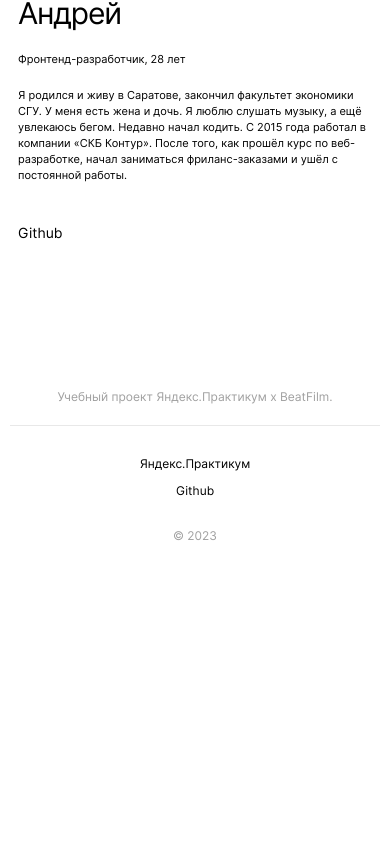
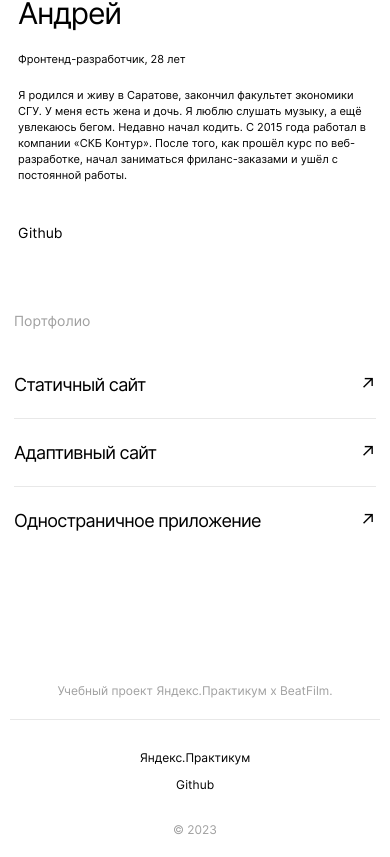
Before and after one commit to isildurrr1/movies-explorer-frontend, a React (Create React App) app: page / in a window 390 px wide. Shown: the part 2594-3451 px from the top of the page. Before the commit the page ends 3157 px from the top, so only its background shows below. Built offline with nearby package versions, Linux system fonts and the light colour scheme.

Commit message:
add portfolio

```diff
--- a/src/components/Footer/Footer.jsx
+++ b/src/components/Footer/Footer.jsx
@@ -8,10 +8,10 @@ const Footer = () => {
           Учебный проект Яндекс.Практикум х BeatFilm.
         </div>
         <div className="footer__links-container">
-          <span class="footer__copyright">© 2023</span>
-          <nav class="footer__links">
-            <a href="https://practicum.yandex.ru/" class="footer__link" target="blank">Яндекс.Практикум</a>
-            <a href="https://github.com/isildurrr1" class="footer__link" target="blank">Github</a>
+          <span className="footer__copyright">© 2023</span>
+          <nav className="footer__links">
+            <a href="https://practicum.yandex.ru/" className="footer__link" target="blank">Яндекс.Практикум</a>
+            <a href="https://github.com/isildurrr1" className="footer__link" target="blank">Github</a>
           </nav>
         </div>
       </div>
--- a/src/components/Header/Header.css
+++ b/src/components/Header/Header.css
@@ -67,9 +67,13 @@
   width: 30px;
   height: 30px;
   border-radius: 6px;
-  background: #F9F9F9;
+  background: url(../../images/account-logo.svg) no-repeat center #F9F9F9;
   display: flex;
   margin-left: 13px;
+}
+
+.header__account-icon_dark {
+  background: url(../../images/account-logo_main.svg) no-repeat center black;
 }
 
 .header__account {
@@ -85,10 +89,6 @@
 
 .header__nav-container {
   display: flex;
-}
-
-.header__account-logo {
-  margin: auto;
 }
 
 .header__burger-logo {
--- a/src/components/Header/Header.jsx
+++ b/src/components/Header/Header.jsx
@@ -1,9 +1,10 @@
 import './Header.css'
 import logo from '../../images/logo.svg'
-import accountLogo from '../../images/account-logo.svg'
 import burger from '../../images/burger.svg'
+import { useLocation } from 'react-router-dom';
 
 const Header = ({ loggedIn, bgColor, menuActive }) => {
+  const location = useLocation();
   const hundleMenuActive = () => menuActive();
   return (
     <header className={`header ${bgColor === 'pink' ? 'header_pink' : ''}`}>
@@ -25,10 +26,7 @@ const Header = ({ loggedIn, bgColor, menuActive }) => {
                   <a href='/saved-movies' className='header__nav-link'>Сохраненные фильмы</a>
                 </nav>
                 <a href='/movies' className='header__account'>
-                  Аккаунт
-                  <div className="header__account-icon">
-                    <img src={accountLogo} alt="accountLogo" className="header__account-logo" />
-                  </div>
+                  Аккаунт<div className={`header__account-icon ${location.pathname === '/' ? 'header__account-icon_dark' : ''}`}></div>
                 </a>
                 <img src={burger} alt='burger' className='header__burger-logo' onClick={hundleMenuActive}/>
               </div>
--- a/src/components/Main/Main.jsx
+++ b/src/components/Main/Main.jsx
@@ -4,8 +4,9 @@ import Promo from "./Promo/Promo";
 import NavTab from "./NavTab/NavTab";
 import Footer from "../Footer/Footer";
 import Header from "../Header/Header";
-import Portfolio from "./Portfolio/AboutMe";
+import AboutMe from "./AboutMe/AboutMe";
 import BurgerMenu from "../Header/BurgerMenu/BurgerMenu";
+import Portfolio from "./Portfolio/Portfolio";
 import './Main.css'
 import { useState } from "react";
 
@@ -14,12 +15,13 @@ const Main = ({ loggedIn }) => {
   const toggleMenuActive = () => setMenuActive(!menuActive);
   return (
     <main className="main">
-      {menuActive && <BurgerMenu closeMenu={toggleMenuActive}/>}
+      {menuActive && <BurgerMenu closeMenu={toggleMenuActive} />}
       <Header loggedIn={loggedIn} bgColor={'pink'} menuActive={toggleMenuActive} />
       <Promo />
       <NavTab />
       <AboutProject />
       <Techs />
+      <AboutMe />
       <Portfolio />
       <Footer />
     </main>
--- a/src/components/Main/NavTab/NavTab.jsx
+++ b/src/components/Main/NavTab/NavTab.jsx
@@ -3,10 +3,10 @@ import './NavTab.css';
 const NavTab = () => {
   return (
     <div className="navtab">
-      <nav class="navtab__links">
-        <a href="#about" class="navtab__link">О проекте</a>
-        <a href="#techs" class="navtab__link">Технологии</a>
-        <a href="#student" class="navtab__link" >Студент</a>
+      <nav className="navtab__links">
+        <a href="#about" className="navtab__link">О проекте</a>
+        <a href="#techs" className="navtab__link">Технологии</a>
+        <a href="#student" className="navtab__link" >Студент</a>
       </nav>
     </div>
   );
--- /dev/null
+++ b/src/components/Main/Portfolio/Portfolio.css
@@ -0,0 +1,63 @@
+.portfolio__container {
+  max-width: 1140px;
+  padding: 0 70px 125px 70px;
+  margin: auto;
+}
+
+.portfolio__title {
+  color: #A0A0A0;
+  font-size: 18px;
+  font-style: normal;
+  font-weight: 400;
+  line-height: 20px;
+  margin: 0 0 50px 0;
+  display: inline-block;
+}
+
+.portfolio__link {
+  text-decoration: none;
+  color: black;
+  display: flex;
+  justify-content: space-between;
+}
+
+.portfolio__text {
+  display: inline-block;
+  margin: 0;
+  font-size: 30px;
+  font-style: normal;
+  font-weight: 400;
+  line-height: 50px;
+  letter-spacing: -1.2px;
+}
+
+.portfolio__line {
+  height: 19px;
+  border-bottom: 1px solid #E8E8E8;
+  margin-bottom: 20px;
+}
+
+@media screen and (max-width: 768px) {
+  .portfolio__container {
+    padding: 0 50px 90px 50px;
+  }
+  .portfolio__text {
+    font-size: 28px;
+    letter-spacing: -1.12px;
+  }
+}
+
+@media screen and (max-width: 425px) {
+  .portfolio__container {
+    padding: 0 14px 70px 14px;
+  }
+  .portfolio__title {
+    font-size: 14px;
+    margin-bottom: 40px;
+  }
+  .portfolio__text {
+    font-size: 18px;
+    line-height: 28px;
+    letter-spacing: -0.72px;
+  }
+}
--- /dev/null
+++ b/src/components/Main/Portfolio/Portfolio.jsx
@@ -0,0 +1,40 @@
+import { Link } from 'react-router-dom';
+import './Portfolio.css';
+
+const Portfolio = () => {
+  return (
+    <div className="portfolio">
+      <div className="portfolio__container">
+        <h4 className="portfolio__title">Портфолио</h4>
+        <Link
+          className="portfolio__link"
+          to="https://isildurrr1.github.io/how-to-learn/"
+          target="blank"
+        >
+          <p className="portfolio__text">Статичный сайт</p>
+          <p className="portfolio__text">↗</p>
+        </Link>
+        <div className="portfolio__line"/>
+        <Link
+          className="portfolio__link"
+          to="https://isildurrr1.github.io/russian-travel/"
+          target="blank"
+        >
+          <p className="portfolio__text">Адаптивный сайт</p>
+          <p className="portfolio__text">↗</p>
+        </Link>
+        <div className="portfolio__line"/>
+        <Link
+          className="portfolio__link"
+          to="https://isildurrr1.github.io/mesto/"
+          target="blank"
+        >
+          <p className="portfolio__text">Одностраничное приложение</p>
+          <p className="portfolio__text">↗</p>
+        </Link>
+      </div>
+    </div>
+  )
+}
+
+export default Portfolio;
```
Also changed, not shown: src/components/Main/AboutMe/AboutMe.css (renamed from src/components/Main/Portfolio/AboutMe.css), src/components/Main/AboutMe/AboutMe.jsx (renamed from src/components/Main/Portfolio/AboutMe.jsx), src/images/account-logo_main.svg (added).
